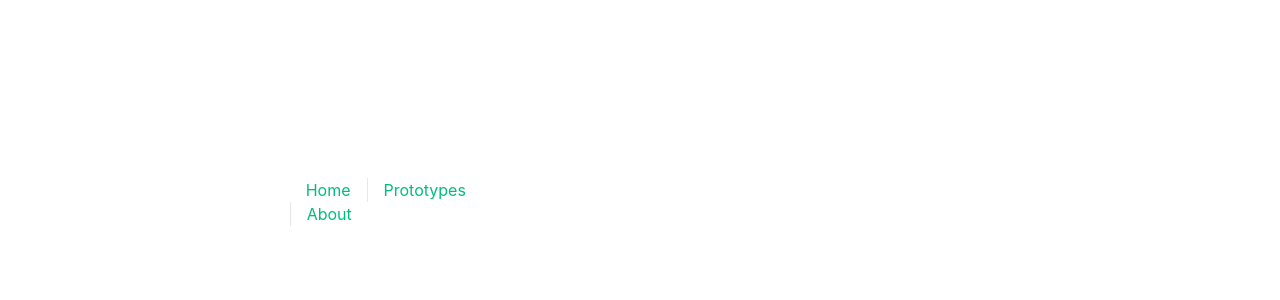
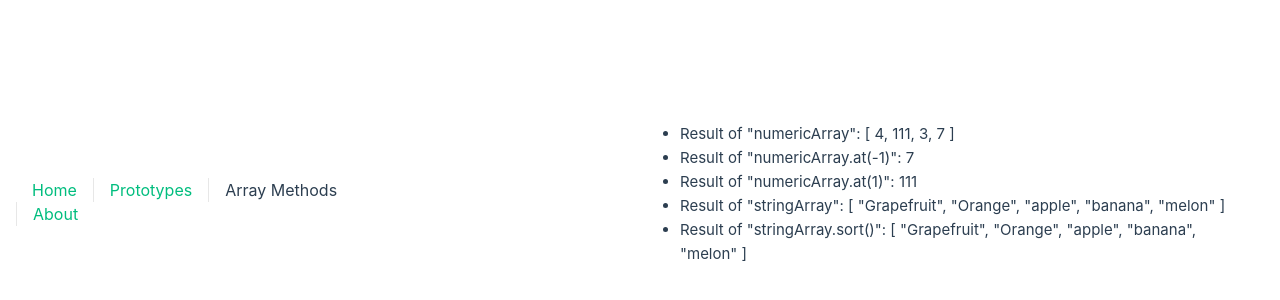
Before and after one commit to Bina288/js-research, a Vue app: page /arrayMethods in a window 1280 px wide. Before the commit this address had no page. Shown: the part 206-506 px from the top of the page. Built offline with nearby package versions, Linux system fonts and the light colour scheme.

Commit message:
Research array methods in JS

```diff
--- a/src/App.vue
+++ b/src/App.vue
@@ -8,6 +8,7 @@ import { RouterLink, RouterView } from 'vue-router'
       <nav>
         <RouterLink to="/">Home</RouterLink>
         <RouterLink to="/prototypes">Prototypes</RouterLink>
+        <RouterLink to="/arrayMethods">Array Methods</RouterLink>
         <RouterLink to="/about">About</RouterLink>
       </nav>
     </div>
--- /dev/null
+++ b/src/features/arrayMethods.js
@@ -0,0 +1,19 @@
+let numericArray = [4, 6, 3, 7]
+let stringArray = ['banana', 'Orange', 'apple', 'melon', 'Grapefruit']
+//reference data type
+let ref = numericArray
+ref[1] = 111
+console.log('numericArray', numericArray)
+numericArray.at(-1)
+
+let result = {
+  numericArray: numericArray,
+  'numericArray.at(-1)': numericArray.at(-1),
+  'numericArray.at(1)': numericArray.at(1),
+
+  stringArray: stringArray,
+  'stringArray.sort()': stringArray.sort(),
+}
+export default {
+  result,
+}
--- a/src/router/index.js
+++ b/src/router/index.js
@@ -20,10 +20,12 @@ const router = createRouter({
     {
       path: '/prototypes',
       name: 'prototypes',
-      // route level code-splitting
-      // this generates a separate chunk (About.[hash].js) for this route
-      // which is lazy-loaded when the route is visited.
       component: () => import('../views/ProrotypesView.vue'),
+    },
+    {
+      path: '/arrayMethods',
+      name: 'arrayMethods',
+      component: () => import('../views/ArraysView.vue'),
     },
   ],
 })
--- /dev/null
+++ b/src/views/ArraysView.vue
@@ -0,0 +1,14 @@
+<template>
+  <ul>
+    <li v-for="(value, key) in displayResultObj" :key="key">
+      Result of "{{ key }}": {{ value }}
+    </li>
+  </ul>
+</template>
+<script setup>
+import { computed } from 'vue'
+import arrayMethods from '@/features/arrayMethods'
+const displayResultObj = computed(() => {
+  return arrayMethods.result
+})
+</script>
```
